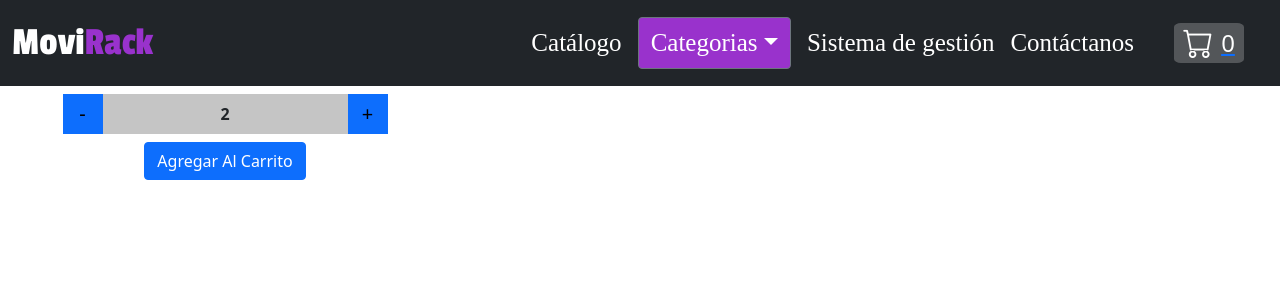
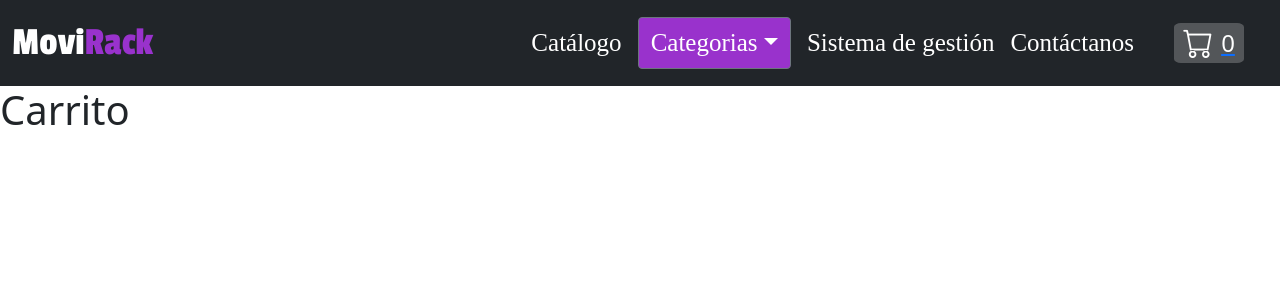
Before and after one commit to Racknar0/REACT-ecomerce-celulares, a React (Create React App) app: page /cart in a window 1280 px wide. Shown: the top 300 px of the page. Built offline with nearby package versions, Linux system fonts and the light colour scheme; a web font is replaced by a local one.

Commit message:
Add Cart

```diff
--- a/src/App.js
+++ b/src/App.js
@@ -4,6 +4,7 @@ import {
   Routes,
   Route,
 } from "react-router-dom";
+import Cart from './components/Cart/Cart';
 import ItemCount from './components/ItemCount/ItemCount';
 
 import ItemDetailContainer from './components/ItemDetailContainer/ItemDetailContainer'
@@ -48,7 +49,7 @@ const App = () => {
         <Route path="/detalles/:id" element={<ItemDetailContainer objeto={itemSelected} setCantidadCarrrito={setCantidadCarrrito} />} />
         <Route path="/gestion" element={<div><h1>gestion</h1></div>} />
         <Route path="/contacto" element={<div><h1>contacto</h1></div>} />
-        <Route path="/cart" element={<ItemCount />} />
+        <Route path="/cart" element={<Cart />} />
 
         <Route path="*" element={<div><h1>La pagina no existe</h1></div>} />
       </Routes>
--- /dev/null
+++ b/src/components/Cart/Cart.jsx
@@ -0,0 +1,11 @@
+import React from 'react'
+
+const Cart = () => {
+  return (
+    <div>
+      <h1>Carrito</h1>
+    </div>
+  )
+}
+
+export default Cart
--- a/src/components/ItemCount/ItemCount.jsx
+++ b/src/components/ItemCount/ItemCount.jsx
@@ -1,7 +1,7 @@
 import React, { useEffect, useState } from 'react';
 import './itemCount.css';
 
-const ItemCount = ({ setCantidadCarrrito}) => {
+const ItemCount = ({ setCantidadCarrrito, comprando}) => {
 
     const [count, setCount] = useState(1);
     const stock = 5;
@@ -29,6 +29,7 @@ const ItemCount = ({ setCantidadCarrrito}) => {
 
     const handleAddCarrito = () => {
         setCantidadCarrrito(count);
+        comprando();
         //console.log(count);
     }
 
--- a/src/components/ItemDetail/ItemDetail.jsx
+++ b/src/components/ItemDetail/ItemDetail.jsx
@@ -1,8 +1,11 @@
 import React, { useState } from 'react'
+import { useNavigate } from "react-router-dom";
 import ItemCount from '../ItemCount/ItemCount';
 import './ItemDetail.css'
 
 const ItemDetail = ({objeto, setCantidadCarrrito}) => {
+
+  let navigate = useNavigate();
     const {nombre, descripcion, imagen, precio, stock} = objeto;
    /*  console.log(objeto.objeto); */
 
@@ -10,6 +13,20 @@ const ItemDetail = ({objeto, setCantidadCarrrito}) => {
     setTimeout(() => {
         setCargando(false);
     }, 1000);
+
+
+    const [isComprando, setIsComprando] = useState(true);
+
+  const comprando = () => {
+      setIsComprando(!isComprando);
+  }
+
+  const navigateCarrito = () => {
+      navigate("../cart", { replace: true })
+  }
+
+
+
 
   return (
     <div>
@@ -23,7 +40,18 @@ const ItemDetail = ({objeto, setCantidadCarrrito}) => {
                 <p><span className='descripcion'>Descripcion:</span> {descripcion}</p>
                 <p><span className='descripcion'>Precio:</span> {precio}</p>
                 <p><span className='descripcion'>Stock:</span> {stock}</p>
-                <ItemCount stock={objeto.stock} initial={1} setCantidadCarrrito={setCantidadCarrrito} />
+
+
+                {
+                  isComprando ? <ItemCount stock={objeto.stock} initial={1} setCantidadCarrrito={setCantidadCarrrito} comprando={comprando}/>
+                :
+                  <div className='d-flex'>
+                          <button onClick={comprando} className='btn btn-primary mt-2 mx-1' >Comprar Más</button>
+                          <button onClick={navigateCarrito} className='btn btn-primary mt-2 mx-1' >Ir Al Carrito</button>
+                  </div>}
+
+
+
             </div>
 
         </div>
```
